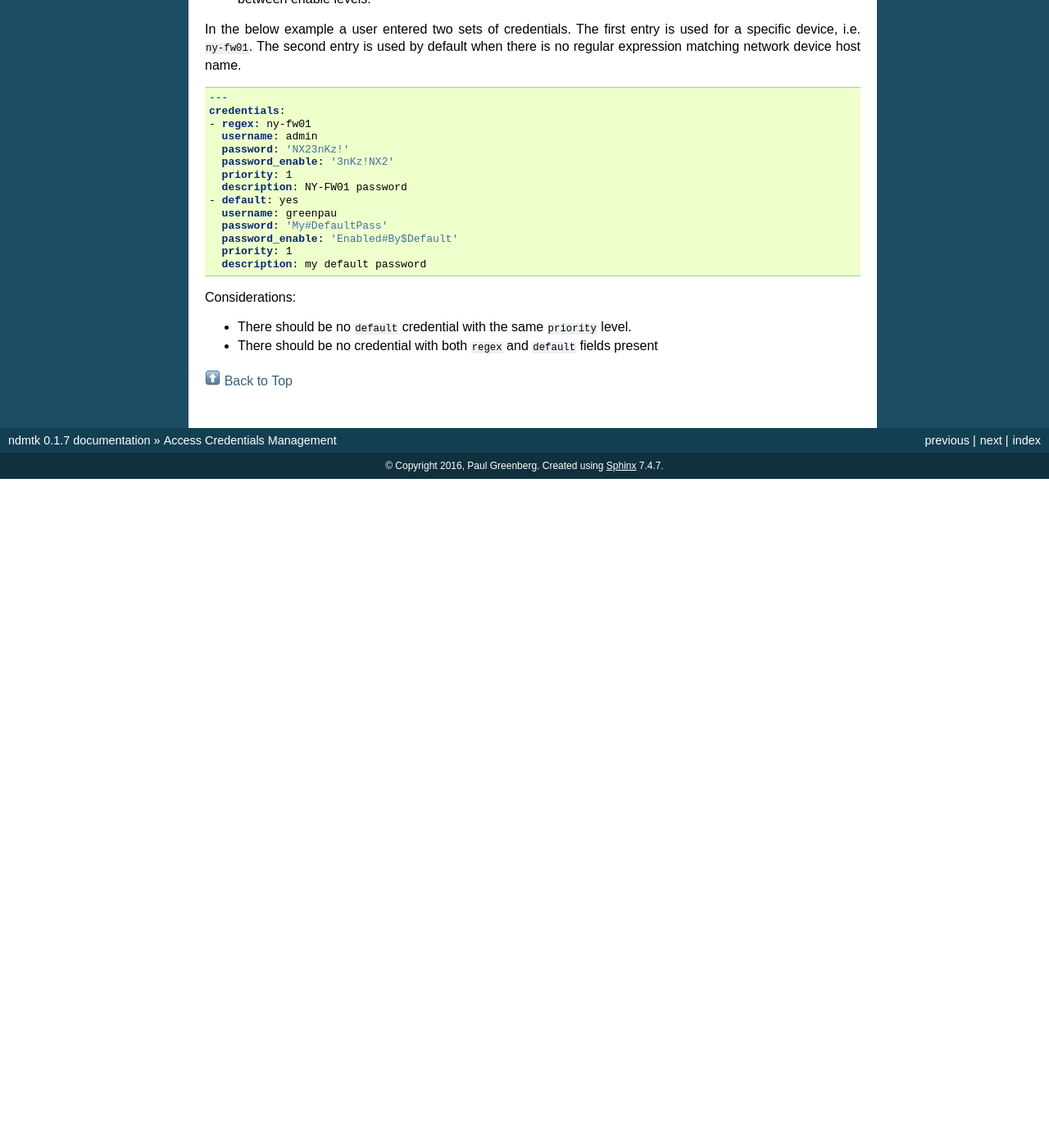
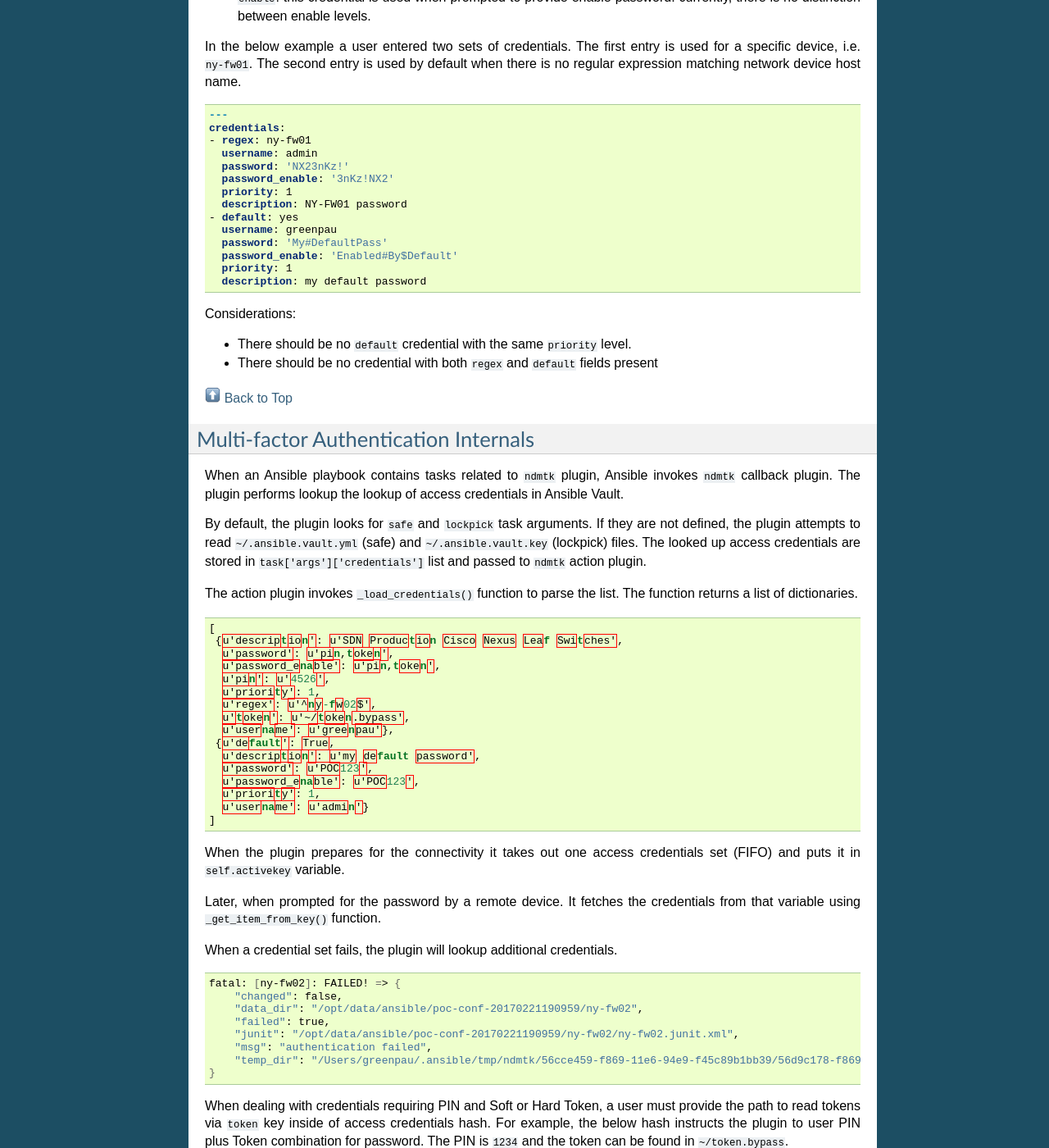
Before and after one commit to greenpau/ndmtk, a Sphinx documentation site: the page built from docs/auth.rst, in a window 1280 px wide and 1400 px high, scrolled down 1258 px. Shown: the whole window at 82% size. Built offline with Sphinx 7.4.7, drawn with Linux system fonts in a browser that asks for light colours; before the commit the page ends 1842 px from its top, so only the background shows below that; some of the changed text lies outside the part shown.

Commit message:
add multi-factor authentication docs (#8)

```diff
--- a/circle.yml
+++ b/circle.yml
@@ -11,7 +11,7 @@ machine:
     version: 2.7.5
   environment:
     PACKAGE: ndmtk
-    VERSION: '0.1.7'
+    VERSION: '0.1.8'
     TAG1: ${VERSION}-$(date +%Y%m%dT%H%M)-git-${CIRCLE_SHA1:0:7}
     TAG2: ${CIRCLE_PR_USERNAME}_${CIRCLE_BRANCH/pull\//pr_}
   services:
--- a/docs/auth.rst
+++ b/docs/auth.rst
@@ -96,3 +96,84 @@ Considerations:
 - There should be no credential with both ``regex`` and ``default`` fields present
 
 |Back to Top|_ `Back to Top`_
+
+Multi-factor Authentication Internals
+-------------------------------------
+
+When an Ansible playbook contains tasks related to ``ndmtk`` plugin, Ansible
+invokes ``ndmtk`` callback plugin. The plugin performs lookup the lookup of
+access credentials in Ansible Vault.
+
+By default, the plugin looks for ``safe`` and ``lockpick`` task arguments. If they
+are not defined, the plugin attempts to read ``~/.ansible.vault.yml`` (safe) and
+``~/.ansible.vault.key`` (lockpick) files. The looked up access credentials are stored
+in ``task['args']['credentials']`` list and passed to ``ndmtk`` action plugin.
+
+The action plugin invokes ``_load_credentials()`` function to parse the list.
+The function returns a list of dictionaries.
+
+.. code-block:: json
+
+    [
+     {u'description': u'SDN Production Cisco Nexus Leaf Switches',
+      u'password': u'pin,token',
+      u'password_enable': u'pin,token',
+      u'pin': u'4526',
+      u'priority': 1,
+      u'regex': u'^ny-fw02$',
+      u'token': u'~/token.bypass',
+      u'username': u'greenpau'},
+     {u'default': True,
+      u'description': u'my default password',
+      u'password': u'POC123',
+      u'password_enable': u'POC123',
+      u'priority': 1,
+      u'username': u'admin'}
+    ]
+
+When the plugin prepares for the connectivity it takes out one access
+credentials set (FIFO) and puts it in ``self.activekey`` variable.
+
+Later, when prompted for the password by a remote device. It fetches the
+credentials from that variable using ``_get_item_from_key()`` function.
+
+When a credential set fails, the plugin will lookup additional credentials.
+
+.. code-block:: bash
+
+    fatal: [ny-fw02]: FAILED! => {
+        "changed": false,
+        "data_dir": "/opt/data/ansible/poc-conf-20170221190959/ny-fw02",
+        "failed": true,
+        "junit": "/opt/data/ansible/poc-conf-20170221190959/ny-fw02/ny-fw02.junit.xml",
+        "msg": "authentication failed",
+        "temp_dir": "/Users/greenpau/.ansible/tmp/ndmtk/56cce459-f869-11e6-94e9-f45c89b1bb39/56d9c178-f869-11e6-a3a9-f45c89b1bb39/ny-fw02"
+    }
+
+When dealing with credentials requiring PIN and Soft or Hard Token, a user
+must provide the path to read tokens via ``token`` key inside of access
+credentials hash. For example, the below hash instructs the plugin to
+user PIN plus Token combination for password. The PIN is ``1234`` and
+the token can be found in ``~/token.bypass``.
+
+.. code-block:: yaml
+
+    - regex: '^ny-fw01$'
+      username: 'greenpau'
+      password: 'pin,token'
+      password_enable: 'pin,token'
+      token: '~/.token.bypass'
+      pin: '1234'
+      priority: 1
+      description: 'Token-authenticated device'
+
+A user populates the ``~/token.bypass`` file via CLI command. For example, the
+below command send Token ``4562356`` to ``~/token.bypass``. Additionally, the user
+specifies the amount of time the Token will be active, i.e. ``10``. The plugin
+uses the information to determine whether the token is valid or not.
+
+.. code-block:: bash
+
+    date "+%s;572680;10" > ~/.token.bypass
+
+|Back to Top|_ `Back to Top`_
--- a/docs/conf.py
+++ b/docs/conf.py
@@ -59,9 +59,9 @@ author = u'Paul Greenberg'
 # built documents.
 #
 # The short X.Y version.
-version = u'0.1.7'
+version = u'0.1.8'
 # The full version, including alpha/beta/rc tags.
-release = u'0.1.7'
+release = u'0.1.8'
 
 # The language for content autogenerated by Sphinx. Refer to documentation
 # for a list of supported languages.
```
Also changed, not shown: docs/auth.md (+85 -0 lines), setup.py (+35 -33 lines), 3 other files.
